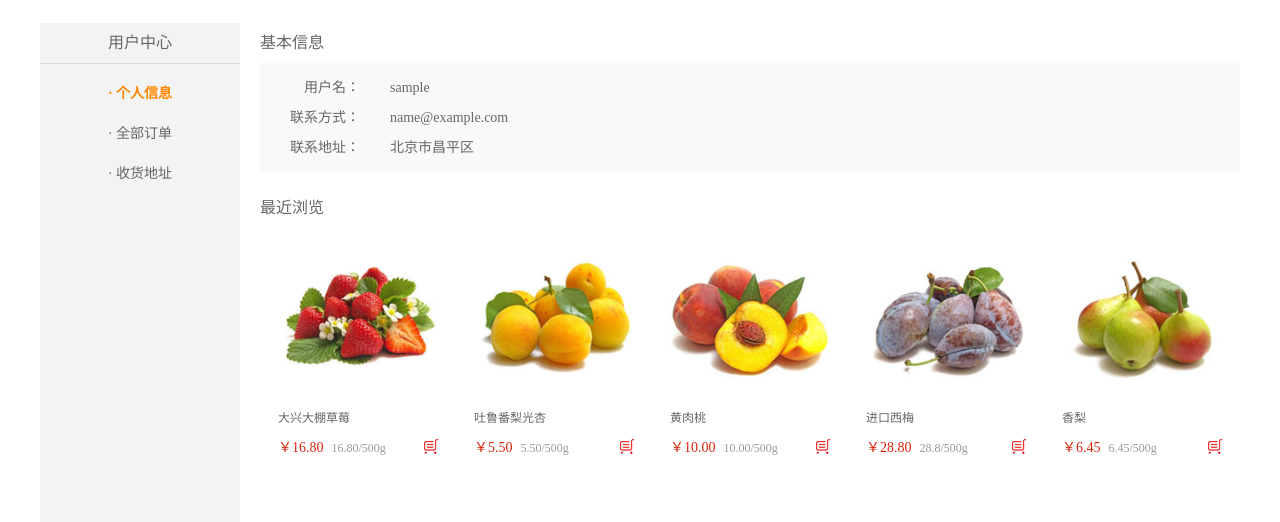
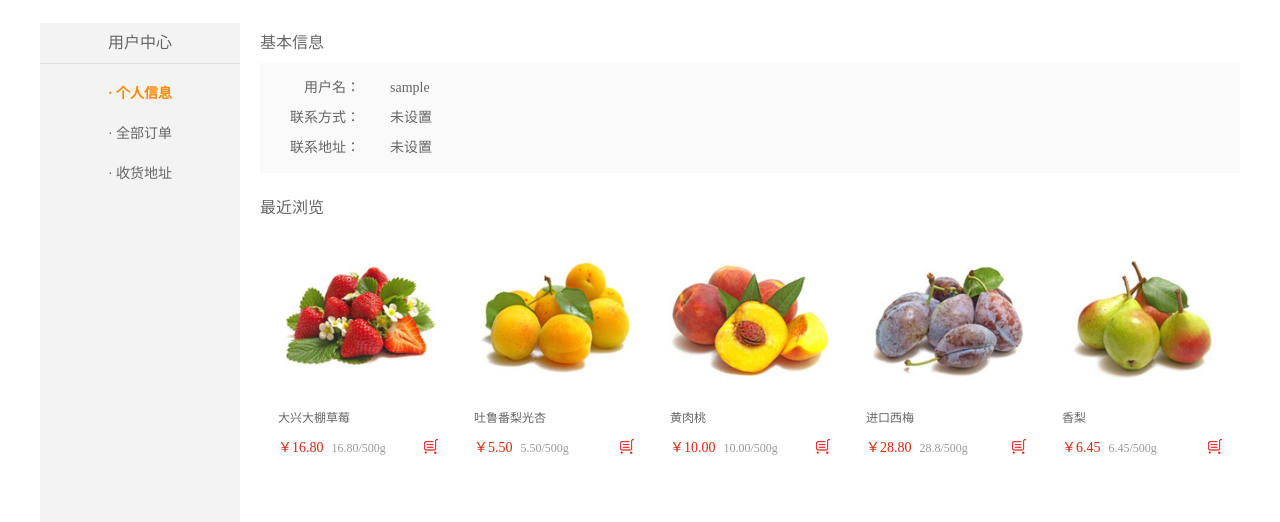
Before and after one commit to furuiyang0715/dailyfresh, a Django app: page /user/ in a window 1280 px wide. Shown: the part 122-644 px from the top of the page. Run offline with Django 3.2, Linux system fonts and the light colour scheme; the visitor is signed in with stand-in values (Sample User, id 1); data that the repository does not hold is empty; parts of the project's set-up code (start-up, migrations or seed data) failed here and were passed over.

Commit message:
在用户信息页面显示默认地址信息

```diff
--- a/apps/user/views.py
+++ b/apps/user/views.py
@@ -204,11 +204,11 @@ class UserInfoView(LoginRequiredMixin, View):
         # 在这个页面中需要:(1) 获取用户的个人信息
         # (2) 获取用户的历史浏览记录
 
-        return render(request, 'user_center_info.html', {"page": 'user'})
+        default_addr = Address.objects.get_default_address(request.user)
+        return render(request, 'user_center_info.html', {"page": 'user', 'addr': default_addr})
 
 
 class UserOrderView(LoginRequiredMixin, View):
-# class UserOrderView(View):
     def get(self, request):
         # 获取用户的订单信息
         return render(request, 'user_center_order.html', {'page': 'order'})
--- a/templates/user_center_info.html
+++ b/templates/user_center_info.html
@@ -61,8 +61,13 @@
 				<h3 class="common_title2">基本信息</h3>
 						<ul class="user_info_list">
 							<li><span>用户名：</span>{{ user.username }}</li>
-							<li><span>联系方式：</span>{{ user.email }}</li>
-							<li><span>联系地址：</span>北京市昌平区</li>
+							{% if addr %}
+							<li><span>联系方式：</span>{{ addr.phone }}</li>
+							<li><span>联系地址：</span>{{ addr.addr }}</li>
+							{% else %}
+							<li><span>联系方式：</span>未设置</li>
+							<li><span>联系地址：</span>未设置</li>
+							{% endif %}
 						</ul>
 				</div>
 
```
